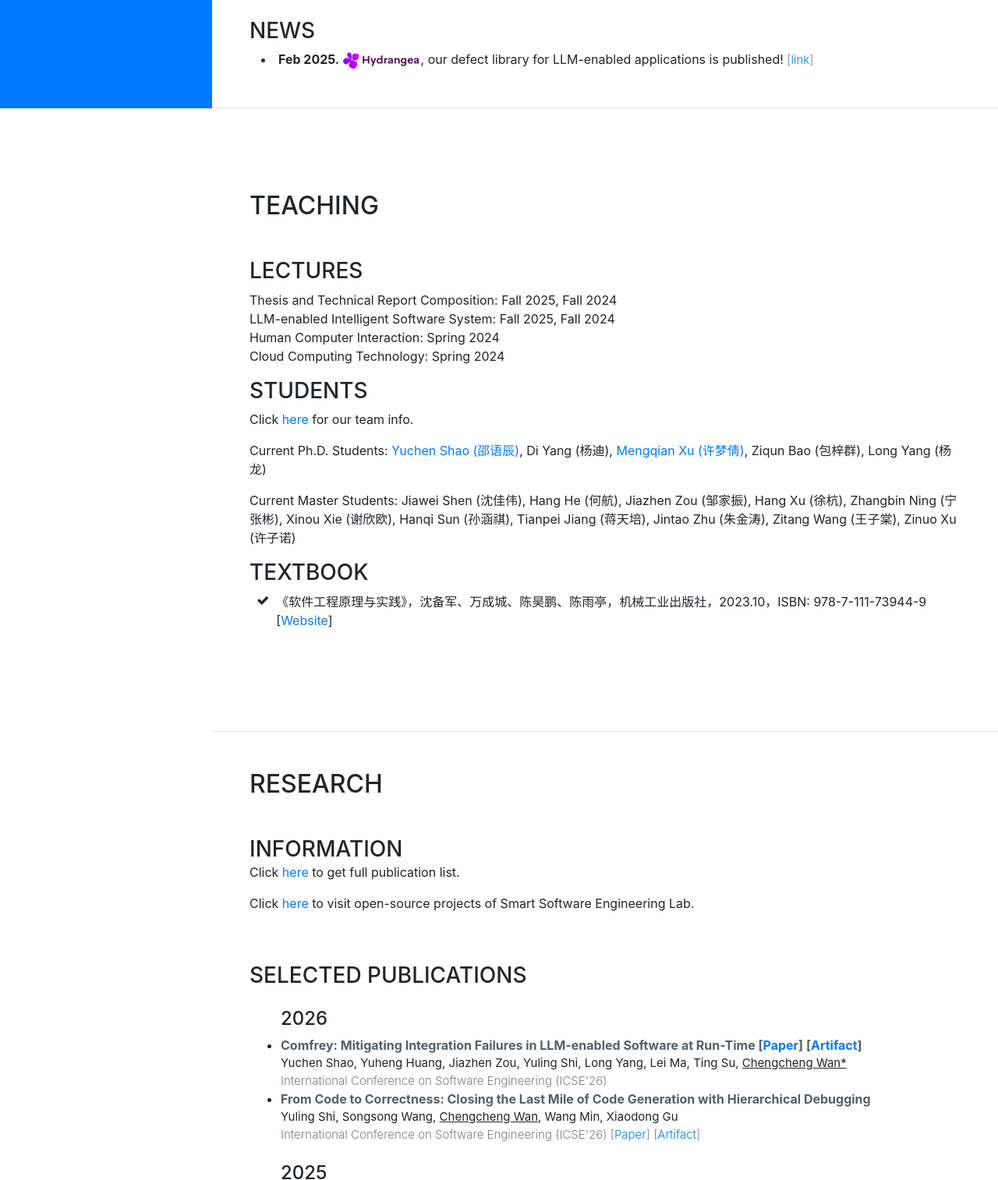
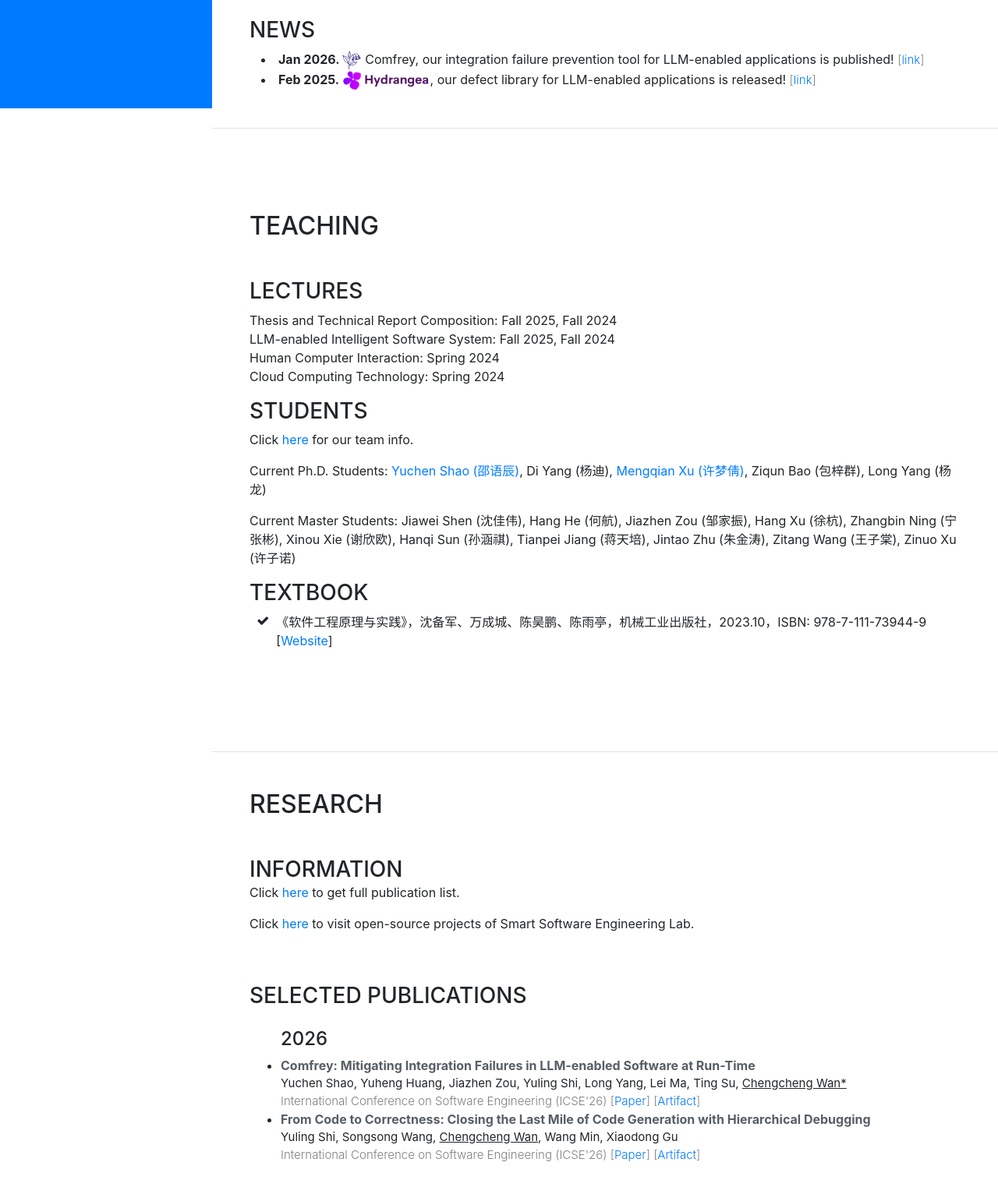
Before and after one commit to ChengCheng-Wan/chengcheng-wan.github.io, a website with bundled scripts: page index.html in a window 1280 px wide. Shown: the part 661-2175 px from the top of the page at 78% size. Built offline with nearby package versions, Linux system fonts and the light colour scheme.

Commit message:
add paper

```diff
--- a/index.html
+++ b/index.html
@@ -31,7 +31,7 @@
     <!-- image in textline -->
     <style>
       .container {display: flex; align-items: center;}
-      .container img {max-width: 100px; margin-right: 1px;}
+      .container img {max-height: 25px; margin-right: 1px;}
     </style>
 
   </head>
@@ -103,7 +103,8 @@
           <br /><br />
 
           <h3>News</h3>
-          <div class="container"> <li><strong>Feb 2025. </strong> <img src="img/logo/2024_Hydrangea.png" alt="Hydrangea">, our defect library for LLM-enabled applications is published!  <span class="pub_type">[<a href="https://github.com/ycshao12/Hydrangea">link</a>]</span> </li> </div>
+          <div class="container"> <li><strong>Jan 2026. </strong> <img src="img/logo/2025_Comfrey.png" alt="Comfrey"> Comfrey, our integration failure prevention tool for LLM-enabled applications is published!  <span class="pub_type">[<a href="https://github.com/ycshao12/Comfrey_2026">link</a>]</span> </li> </div>
+          <div class="container"> <li><strong>Feb 2025. </strong> <img src="img/logo/2024_Hydrangea.png" alt="Hydrangea">, our defect library for LLM-enabled applications is released!  <span class="pub_type">[<a href="https://github.com/ycshao12/Hydrangea">link</a>]</span> </li> </div>
         </div>
 
       </section>
@@ -165,9 +166,9 @@
 
                 <h4>2026</h4>
                 <li>
-                  <div class="pub_title">Comfrey: Mitigating Integration Failures in LLM-enabled  Software at Run-Time [<a href="paper/26-ICSE-Comfrey.pdf">Paper</a>] [<a href="https://github.com/ycshao12/Comfrey_2026">Artifact</a>]</div>
+                  <div class="pub_title">Comfrey: Mitigating Integration Failures in LLM-enabled  Software at Run-Time</div>
                   <div class="pub_authors">Yuchen Shao, Yuheng Huang, Jiazhen Zou, Yuling Shi, Long Yang, Lei Ma, Ting Su, <u>Chengcheng Wan*</u></div>
-                  <div class="pub_type">International Conference on Software Engineering (ICSE'26)</div>
+                  <div class="pub_type">International Conference on Software Engineering (ICSE'26) [<a href="paper/26-ICSE-Comfrey.pdf">Paper</a>] [<a href="https://github.com/ycshao12/Comfrey_2026">Artifact</a>] </div>
                 </li>
                 <li>
                   <div class="pub_title">From Code to Correctness: Closing the Last Mile of Code Generation with Hierarchical Debugging</div>
```
Also changed, not shown: pages/team.html (+4 -1 lines), img/logo/2025_Comfrey.png (added).
